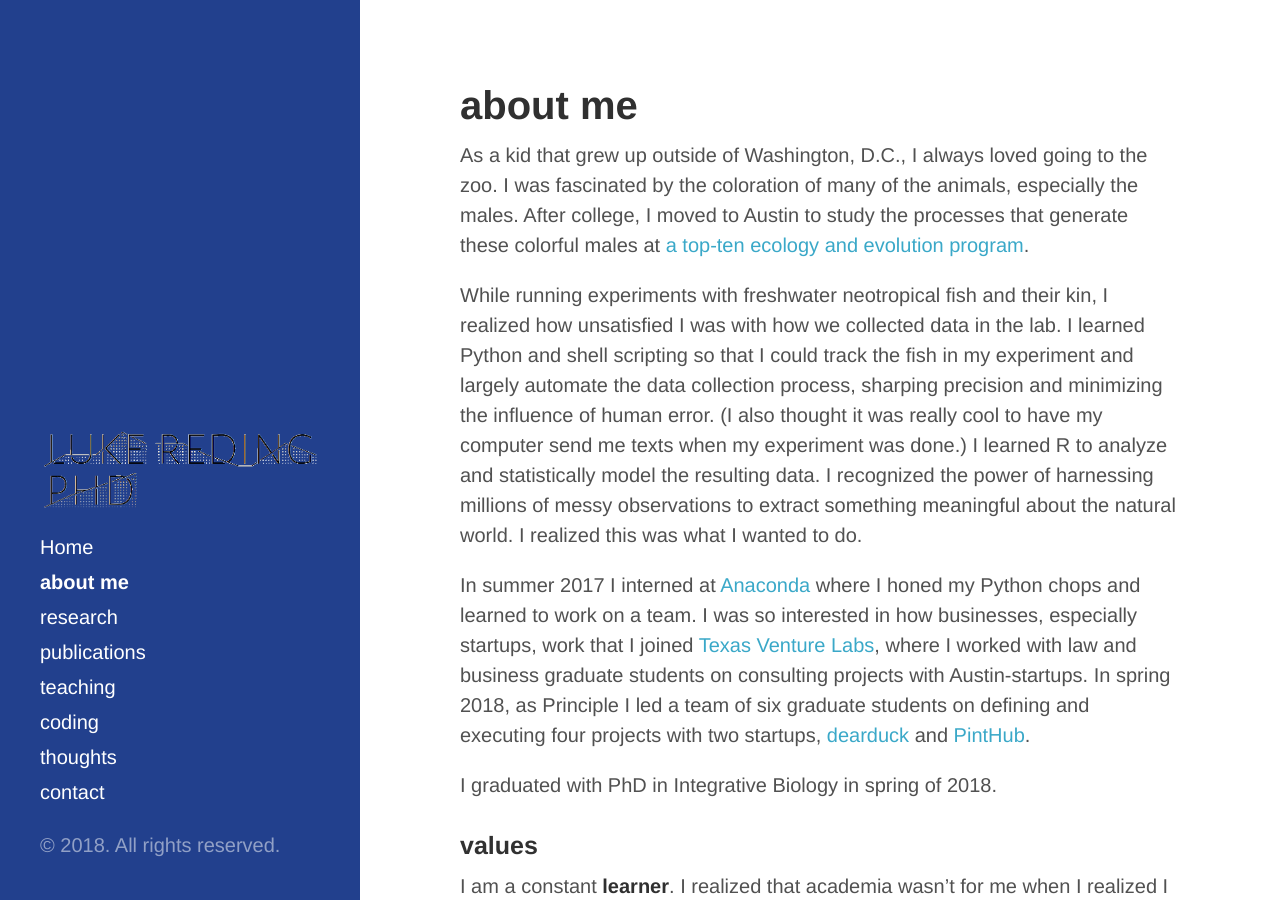
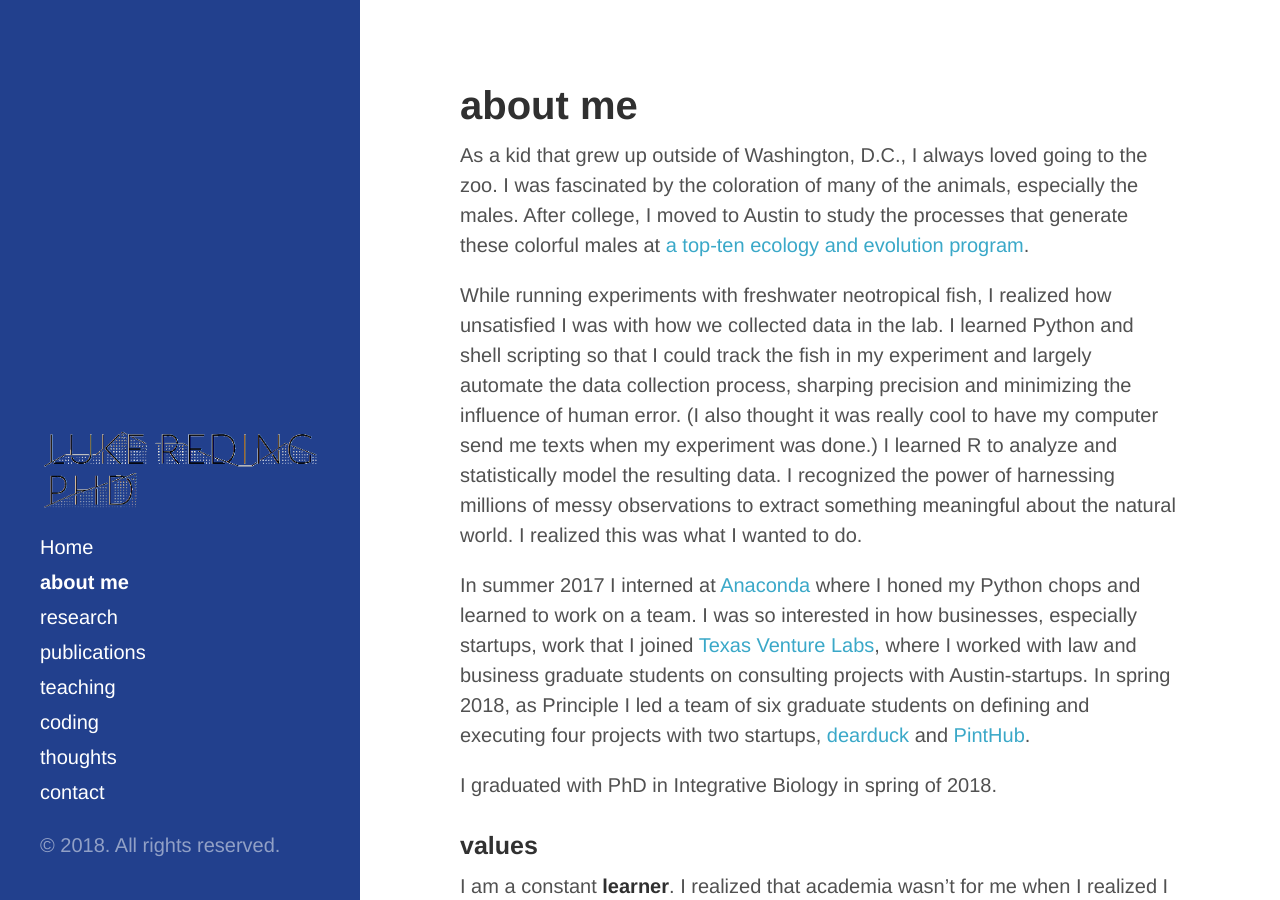
Before and after one commit to lukereding/lukereding.github.io, a Jekyll site: the page built from 2000-01-01-about.md, in a window 1280 px wide and 900 px high. Built offline with Jekyll 4.4.1, drawn with Linux system fonts in a browser that asks for light colours.

Commit message:
Update 2000-01-01-about.md

```diff
--- a/2000-01-01-about.md
+++ b/2000-01-01-about.md
@@ -6,7 +6,7 @@
 
 As a kid that grew up outside of Washington, D.C., I always loved going to the zoo. I was fascinated by the coloration of many of the animals, especially the males. After college, I moved to Austin to study the processes that generate these colorful males at [a top-ten ecology and evolution program](https://cns.utexas.edu/eeb-graduate-program).
 
-While running experiments with freshwater neotropical fish and their kin, I realized how unsatisfied I was with how we collected data in the lab. I learned Python and shell scripting so that I could track the fish in my experiment and largely automate the data collection process, sharping precision and minimizing the influence of human error. (I also thought it was really cool to have my computer send me texts when my experiment was done.) I learned R to analyze and statistically model the resulting data. I recognized the power of harnessing millions of messy observations to extract something meaningful about the natural world. I realized this was what I wanted to do.
+While running experiments with freshwater neotropical fish, I realized how unsatisfied I was with how we collected data in the lab. I learned Python and shell scripting so that I could track the fish in my experiment and largely automate the data collection process, sharping precision and minimizing the influence of human error. (I also thought it was really cool to have my computer send me texts when my experiment was done.) I learned R to analyze and statistically model the resulting data. I recognized the power of harnessing millions of messy observations to extract something meaningful about the natural world. I realized this was what I wanted to do.
 
 In summer 2017 I interned at [Anaconda](https://www.anaconda.com/) where I honed my Python chops and learned to work on a team. I was so interested in how businesses, especially startups, work that I joined [Texas Venture Labs](https://www.mccombs.utexas.edu/Centers/Texas-Venture-Labs), where I worked with law and business graduate students on consulting projects with Austin-startups. In spring 2018, as Principle I led a team of six graduate students on defining and executing four projects with two startups, [dearduck](http://www.dearduck.com/) and [PintHub](http://www.pinthub.com/).
 
```
